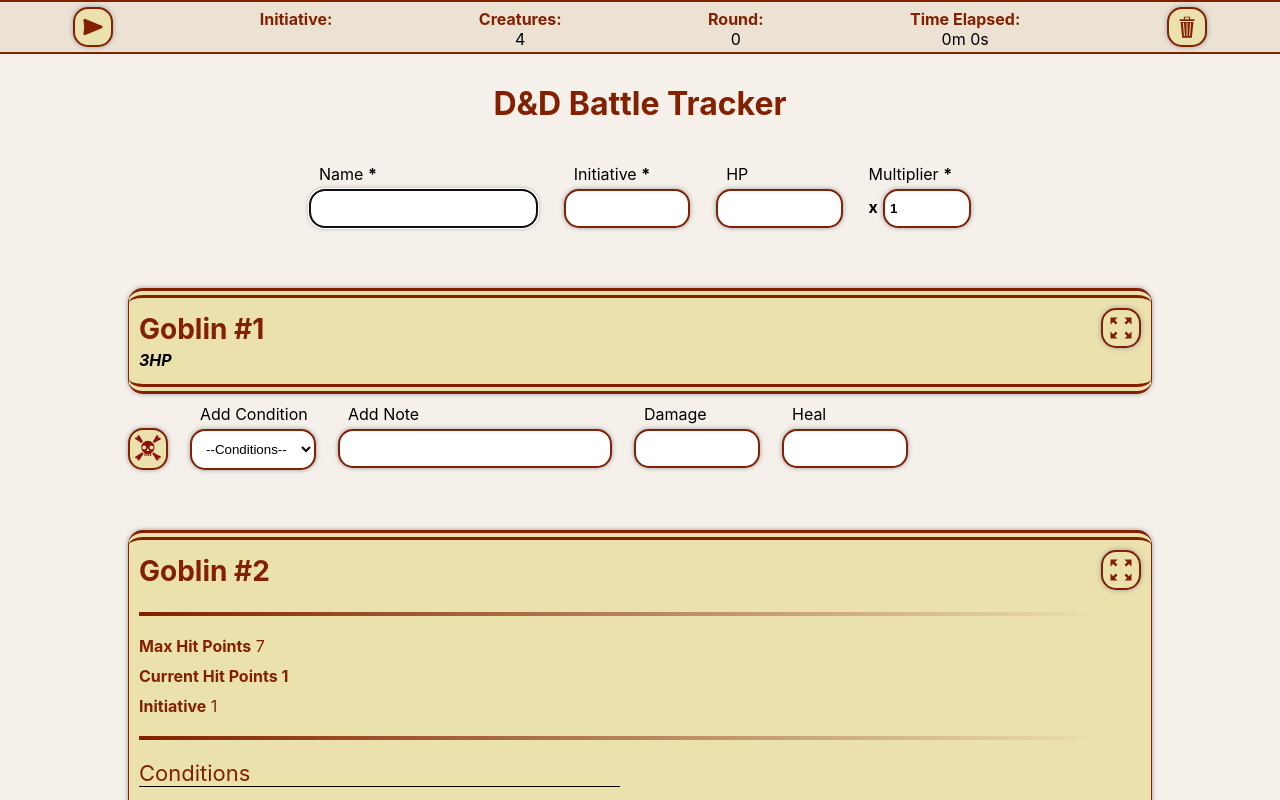
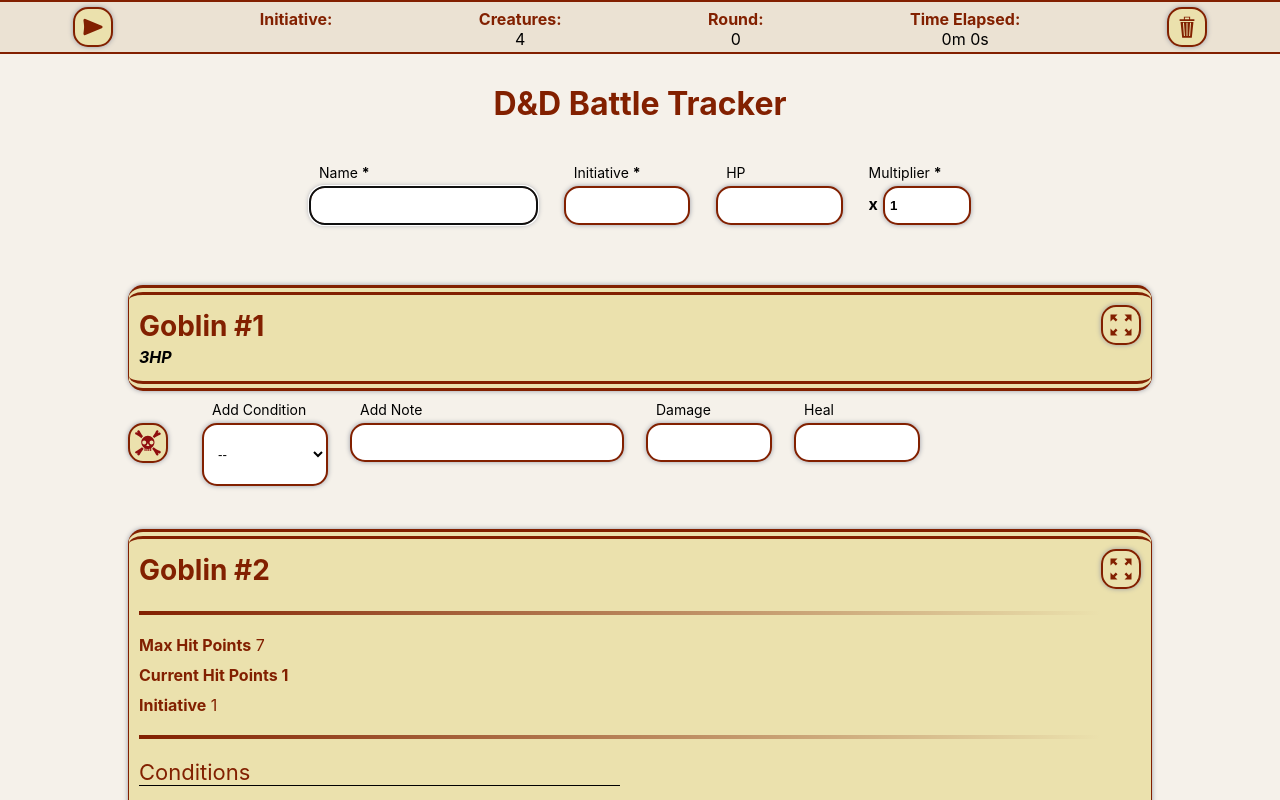
Before and after one commit to Paul-Ladyman/dnd-battle-tracker, a React (Create React App) app: page / in a window 1280 px wide. Shown: the top 800 px of the page. Built offline with nearby package versions, Linux system fonts and the light colour scheme; the HTML template or start-up script is replaced by a standard one.

Commit message:
Improve creature toolbar labels styling

```diff
--- a/src/App.css
+++ b/src/App.css
@@ -132,12 +132,6 @@
   width: 100%;
 }
 
-@media only screen and (max-width: 768px) {
-  .creature-toolbar {
-    justify-content: center;
-  }
-}
-
 .creature-toolbar--form {
   width: 100%;
   height: 100%;
@@ -162,17 +156,20 @@
   width: 100%;
 }
 
-.creature-toolbar--form label {
+.creature-toolbar--label {
   margin-bottom: 5px;
   margin-left: 10px;
+  font-size: 14px;
 }
 
 .creature-toolbar--button {
   padding: 4px;
   display: flex;
   background-color: #EBE1AD;
-  margin-top: 24px;
-  margin-right: 22px;
+  margin-top: 22px;
+  height: 40px;
+  width: 40px;
+  grid-column: span 2;
 }
 
 .creature-toolbar--button__dead {
@@ -187,14 +184,23 @@
 .creature-toolbar--dropdown {
   cursor: pointer;
   grid-column: span 4;
-  text-transform: capitalize;
   display: flex;
   flex-direction: column;
 }
 
+.creature-toolbar--dropdown option {
+  text-transform: capitalize;
+}
+
+/* TODO get rid of this */
 .creature-toolbar--dropdown label {
   margin-bottom: 5px;
-  margin-left: 10px;
+}
+
+@media only screen and (max-width: 768px) {
+  .creature-toolbar {
+    justify-content: center;
+  }
 }
 
 /*
@@ -238,6 +244,7 @@
 .create-creature-form--label {
   margin-bottom: 5px;
   margin-left: 10px;
+  font-size: 14px;
 }
 
 .create-creature-form--input__small-number {
--- a/src/CreatureToolbar.js
+++ b/src/CreatureToolbar.js
@@ -29,34 +29,35 @@
   const enabledModifier = enableConditions ? '' : 'creature-toolbar--input__disabled';
   const conditionsClasses = `creature-toolbar--input ${enabledModifier}`;
   return (
-    <div style={{display: 'flex'}}>
+    <div className="creature-toolbar">
       <button className={statusButtonClasses} title={statusButtonTitle} onClick={() => statusButtonFunc(creature.id)}>{statusButtonIcon}</button>
-      <div className="creature-toolbar">
       <div className="creature-toolbar--dropdown">
-          <label>Add Condition</label>
+        <label>
+          <div className="creature-toolbar--label">Add Condition</div>
           <select
             className={conditionsClasses}
             disabled={!enableConditions}
             value=""
+            name="creature-toolbar-conditions"
             onChange={(event) => addNoteToCreature(creature.id, event.target.value, true)}
           >
-          <option>--Conditions--</option>
+            <option>--</option>
             {conditions.map((condition, i) => {
               return <option key={i} value={condition}>{condition}</option>
             })}
           </select>
+        </label>
       </div>
-        <CreatureToolbarInput placeholder="Add Note" onSubmit={(note) => addNoteToCreature(creature.id, note, false)} />
+      <CreatureToolbarInput name="creature-toolbar-note" label="Add Note" onSubmit={(note) => addNoteToCreature(creature.id, note, false)} />
       {enableHealthItems &&
         <React.Fragment>
-            <CreatureToolbarInput integer enabled={enableDamage} placeholder="Damage" onSubmit={(damage) => damageCreature(creature.id, damage)}/>
-            <CreatureToolbarInput integer enabled={enableHeal} placeholder="Heal" onSubmit={(heal) => healCreature(creature.id, heal)}/>
+          <CreatureToolbarInput integer enabled={enableDamage} name="creature-toolbar-damage" label="Damage" onSubmit={(damage) => damageCreature(creature.id, damage)}/>
+          <CreatureToolbarInput integer enabled={enableHeal} name="creature-toolbar-heal" label="Heal" onSubmit={(heal) => healCreature(creature.id, heal)}/>
         </React.Fragment>
       }
       {!enableHealthItems &&
-          <CreatureToolbarInput customClasses="creature-toolbar--last" integer placeholder="Add Max HP" onSubmit={(health) => addHealthToCreature(creature.id, health)}/>
+        <CreatureToolbarInput customClasses="creature-toolbar--last" integer name="creature-toolbar-maxhp" label="Add Max HP" onSubmit={(health) => addHealthToCreature(creature.id, health)}/>
       }
-      </div>
     </div>
   )
 }
--- a/src/CreatureToolbarInput.js
+++ b/src/CreatureToolbarInput.js
@@ -37,10 +37,12 @@
     const classes = `creature-toolbar--input ${disabledModifier}`;
     return (
         <div className={`creature-toolbar--form ${numberModifier} ${this.props.customClasses}`}>
-          <label>{this.props.placeholder}</label>
-          <form  onKeyDown={this.formHandler}>
-            <input disabled={!this.props.enabled} className={classes} type={type} value={this.state.value} onChange={this.handleChange}/>
-          </form>
+          <label for={this.props.name}>
+            <div className="creature-toolbar--label">{this.props.label}</div>
+            <form  onKeyDown={this.formHandler}>
+              <input disabled={!this.props.enabled} className={classes} name={this.props.name} type={type} value={this.state.value} onChange={this.handleChange}/>
+            </form>
+          </label>
         </div>
     );
   }
```
Lines whose indentation alone changed are shown as unchanged.
